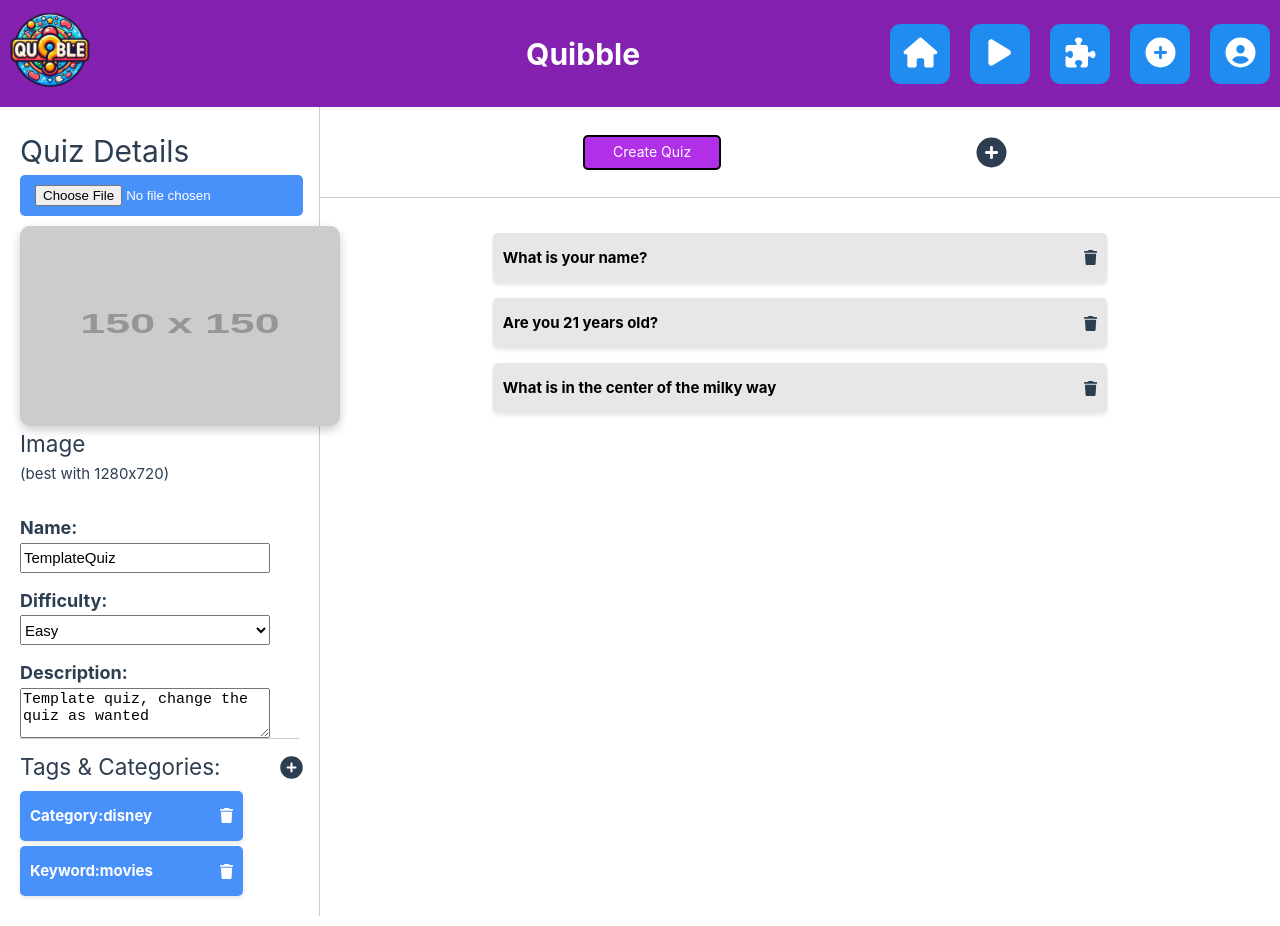
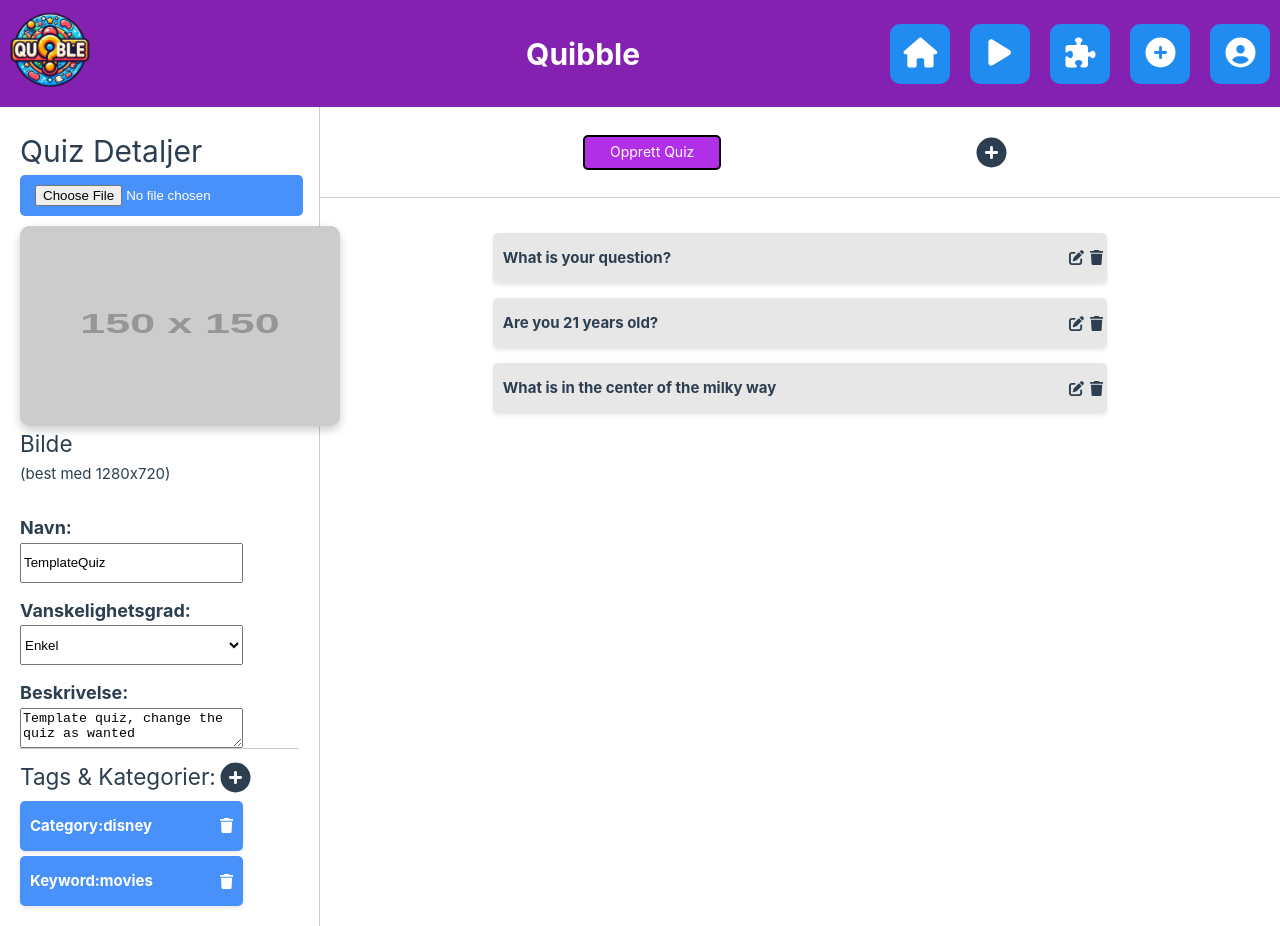
Before and after one commit to TrymNOHG/Quibble, a Vue app in the folder frontend/: page /create in a window 1280 px wide. Built offline with nearby package versions, Linux system fonts and the light colour scheme.

Commit message:
feat: CreateQuizView.vue finished

```diff
--- a/frontend/src/components/create_quiz/question-create-list.vue
+++ b/frontend/src/components/create_quiz/question-create-list.vue
@@ -13,10 +13,14 @@
     </div>
     <div class="question-item">
       <div class="question-info">
-        <router-link :to="$t('routes.EDIT_QUESTION')" class="router">
-          <span>{{ question.question }}</span>
-        </router-link>
+        <span>{{ question.question }}</span>
         <div class="actions">
+          <font-awesome-icon
+              class="icon_edit"
+              id="add"
+              icon="fa-solid fa-pen-to-square"
+              @click="editQuestion"
+          />
           <font-awesome-icon
               class="icon_trash"
               icon="fa-solid fa-trash"
@@ -31,8 +35,10 @@
 <script>
 import {ref, getCurrentInstance} from "vue";
 import {useQuizStore} from "@/stores/counter.js";
+import {FontAwesomeIcon} from "@fortawesome/vue-fontawesome";
 
 export default {
+  components: {FontAwesomeIcon},
   props: {
     question: {
       type: Object,
@@ -46,25 +52,27 @@ export default {
   },
 
   setup() {
-    const store = useQuizStore();
     const showPopupProp = ref(false);
     const { emit } = getCurrentInstance();
-    const isAuth = ref(store.isAuth)
-    const isEditor = ref(store.isEditor)
+
     const deleteQuestion = (question) => {
       emit("deleteQuestion", question.id);
       showPopupProp.value = false;
     };
+
+    const editQuestion = (question) => {
+      emit("editQuestion", question);
+    }
+
     const closePopup = () => {
       showPopupProp.value = false;
     };
 
     return {
       showPopupProp,
+      editQuestion,
       deleteQuestion,
       closePopup,
-      isEditor,
-      isAuth
     };
   }
 }
@@ -72,6 +80,15 @@ export default {
 </script>
 
 <style>
+#add {
+  margin-right: 20%;
+}
+
+#add:hover {
+  scale: 1.2;
+  color: rgba(113,218,17,0.96);
+}
+
 button{
   width: 15%;
   height: 35px;
@@ -121,15 +138,14 @@ button{
   width: 50%;
 }
 
-.router {
-  text-decoration: none;
-  color: black;
-}
-
 .icon_trash:hover {
   color: red;
   scale: 1.25;
   cursor: pointer;
+}
+
+.icon_trash {
+  margin-right: 20%;
 }
 
 .question-item {
@@ -171,4 +187,8 @@ span {
   scale: 1.25;
   color: #ff001e;
 }
+
+.bottom {
+
+}
 </style>
--- a/frontend/src/components/create_quiz/quiz_create_info.vue
+++ b/frontend/src/components/create_quiz/quiz_create_info.vue
@@ -1,36 +1,37 @@
 <template>
   <div class="quiz">
-    <h1 class="header_txt">Quiz Details</h1>
+    <h1 class="header_txt">{{ $t('quiz_details.header_txt') }}</h1>
     <div class="quiz-info">
       <div class="img">
         <input class="img_input" type="file" @change="handleImageUpload">
         <div class="image_container">
-          <img v-if="template_quiz.Image" :src="template_quiz.Image" alt="Quiz Image" class="uploaded-image">
+          <img v-if="template_quiz.Image" :src="template_quiz.Image" :alt="$t('quiz_details.image_label')" class="uploaded-image">
         </div>
         <div>
-          <h2>Image</h2> <h4>(best with 1280x720)</h4>
+          <h2>{{ $t('quiz_details.image_label') }}</h2>
+          <h4>{{ $t('quiz_details.image_best_resolution') }}</h4>
         </div>
       </div>
       <div class="quiz-details">
-        <label for="quizName" class="quiz-label">Name:</label>
+        <label for="quizName" class="quiz-label">{{ $t('quiz_details.name_label') }}</label>
         <input class="input-area" type="text" id="quizName" v-model="template_quiz.Name">
-        <label for="difficulty" class="quiz-label">Difficulty:</label>
+        <label for="difficulty" class="quiz-label">{{ $t('quiz_details.difficulty_label') }}</label>
         <select class="input-area" id="difficulty" v-model="template_quiz.Difficulty">
-          <option value="Easy">Easy</option>
-          <option value="Medium">Medium</option>
-          <option value="Hard">Hard</option>
+          <option value="Easy">{{ $t('dropdown_options.EASY') }}</option>
+          <option value="Medium">{{ $t('dropdown_options.MEDIUM') }}</option>
+          <option value="Hard">{{ $t('dropdown_options.HARD') }}</option>
         </select>
-        <label for="description" class="quiz-label">Description:</label>
+        <label for="description" class="quiz-label">{{ $t('quiz_details.description_label') }}</label>
         <textarea class="input-area" id="description" v-model="template_quiz.Description"></textarea>
       </div>
     </div>
     <div class="tags">
       <div class="header">
-        <h2>Tags & Categories:</h2>
+        <h2>{{ $t('quiz_details.tags_categories_header') }}</h2>
         <font-awesome-icon
             id="add"
             icon="fa-solid fa-circle-plus"
-            @click="showPopUP()"
+            @click="showPopup = true"
         />
       </div>
       <tag_list
@@ -41,19 +42,19 @@
       />
       <div class="popup" v-if="showPopup">
         <div class="popup-content">
-          <h3>Add tag or category</h3>
+          <h3>{{ $t('quiz_details.add_tag_category') }}</h3>
           <div class="input-group">
-            <span class="add-span">Tag</span>
+            <span class="add-span">{{ $t('quiz_details.tag_label') }}</span>
             <input type="text" v-model="newTag.tag_desc"/>
-            <span class="add-span">Type</span>
-            <select class="add-area" id="difficulty" v-model="newTag.type">
-              <option value="Category">Category</option>
-              <option value="Keyword">Keyword</option>
+            <span class="add-span">{{ $t('quiz_details.type_label') }}</span>
+            <select class="add-area" v-model="newTag.type">
+              <option value="Category">{{ $t('dropdown_options.CATEGORY') }}</option>
+              <option value="Keyword">{{ $t('dropdown_options.KEYWORD') }}</option>
             </select>
           </div>
           <div class="button-group">
-            <button @click="addTag">Add</button>
-            <button @click="closePopup">{{ $t('buttons.CANCEL') }}</button>
+            <button @click="addTag">{{ $t('quiz_details.add_button') }}</button>
+            <button @click="closePopup">{{ $t('quiz_details.cancel_button') }}</button>
           </div>
         </div>
       </div>
@@ -62,19 +63,18 @@
 </template>
 
 <script>
-import {ref} from "vue";
+import { ref } from "vue";
 import Tag_list from "@/components/create_quiz/tag_list.vue";
-import {useQuizCreateStore} from "@/stores/counter.js";
+import { useQuizCreateStore } from "@/stores/counter.js";
 
 export default {
-  components: {Tag_list},
+  components: { Tag_list },
 
   setup() {
     const showPopup = ref(false);
     const store = useQuizCreateStore();
-    const template_quiz =ref(store.templateQuiz);
+    const template_quiz = ref(store.templateQuiz);
     const template_tags = ref(store.template_tags);
-
 
     const newTag = ref({
       tag_desc: '',
@@ -94,6 +94,13 @@ export default {
 
     const addTag = () => {
       if (newTag.value.tag_desc.trim() !== '') {
+        for (const tag of template_tags.value.tags) {
+          if (tag.tag_desc === newTag.value.tag_desc) {
+            console.log("Tag already exists");
+            return;
+          }
+        }
+
         template_tags.value.tags.push({ ...newTag.value });
         newTag.value.tag_desc = '';
         newTag.value.type = 'Category';
@@ -114,10 +121,6 @@ export default {
       showPopup.value = false;
     };
 
-    const showPopUP = () => {
-      showPopup.value = true;
-    };
-
     return {
       template_quiz,
       template_tags,
@@ -125,7 +128,6 @@ export default {
       addTag,
       deleteTag,
       closePopup,
-      showPopUP,
       showPopup,
       newTag
     };
@@ -133,16 +135,10 @@ export default {
 }
 </script>
 
-
 <style scoped>
-
-.add-area {
-  margin-top: 2%;
-}
 .input-area {
-  height: 30px;
-  width: 250px;
-  font-size: 15px;
+  height: 40px;
+  width: 80%;
 }
 
 .quiz-label {
@@ -159,17 +155,11 @@ export default {
   border: none;
   border-radius: 5px;
   cursor: pointer;
-  transition: background-color 0.3s;
 }
 
-#description{
-  height: 50px;
-  width: 250px;
-}
-
-.image_container{
+.image_container {
   margin-top: 10px;
-  background-color: rgba(205,205,205,0.96);
+  background-color: rgba(205, 205, 205, 0.96);
   border-radius: 10px;
   height: 200px;
   width: 320px;
@@ -194,7 +184,6 @@ button {
   background-color: #b22fe8;
   border-radius: 5px;
   font-size: 14px;
-  transition: background-color 0.3s;
 }
 
 .popup {
@@ -249,14 +238,14 @@ button {
   align-items: center;
 }
 
-#add {
-  scale: 1.5;
+#add:hover {
+  scale: 2.2;
+  cursor: pointer;
+  color: #71da11;
 }
 
-#add:hover {
-  scale: 1.8;
-  cursor: pointer;
-  color: #71da11;
+#add {
+  scale: 2;
 }
 
 .quiz {
@@ -279,40 +268,10 @@ button {
   margin-top: 5%;
   display: flex;
   flex-direction: column;
-
-}
-
-.quiz-details h2 {
-  margin-top: 0;
-  margin-bottom: 10px;
-}
-
-.quiz-details p {
-  margin: 0 0 10px;
 }
 
 .tags {
   margin-top: 10px;
-}
-
-.input-group textarea {
-  width: 100%;
-  height: 100px;
-  padding: 8px;
-  border: 1px solid #ccc;
-  border-radius: 5px;
-  resize: vertical;
-  font-size: 14px;
-}
-
-.input-group input[type="file"] {
-  width: 100%;
-  padding: 8px;
-  border: 1px solid #ccc;
-  border-radius: 5px;
-  font-size: 14px;
-  background-color: #f9f9f9;
-  cursor: pointer;
 }
 
 .input-group select::-ms-expand {
@@ -324,5 +283,4 @@ button {
     width: 80%;
   }
 }
-
 </style>
--- a/frontend/src/components/create_quiz/quiz_create_question.vue
+++ b/frontend/src/components/create_quiz/quiz_create_question.vue
@@ -1,45 +1,50 @@
 <template>
-  <div class="modal-overlay" v-if="addNewQuestion">
+  <div class="modal-overlay" v-if="addNewQuestion || editQuestion">
     <div class="popup">
       <div class="popup-content">
-        <h2>New Question</h2>
+        <h2>{{ $t('new_question.title') }}</h2>
         <div class="popup_input">
-          <label for="question">Question Name:</label>
-          <input class="input" type="text" v-model="newQuestion.name" id="question">
+          <label for="question">{{ $t('new_question.question_label') }}:</label>
+          <input class="input" type="text" v-model="newQuestion.question" id="question">
         </div>
         <div class="popup_input">
-          <label for="question_type">Question Type:</label>
+          <label for="question_type">{{ $t('new_question.type_label') }}:</label>
           <select class="input" v-model="newQuestion.type" id="question_type">
-            <option class="input" value="truefalse">True or False</option>
-            <option class="input" value="multiplechoice">Multiple Choice</option>
+            <option class="input" value="truefalse">{{ $t('new_question.true_false_option') }}</option>
+            <option class="input" value="multiplechoice">{{ $t('new_question.multiple_choice_option') }}</option>
           </select>
         </div>
         <div class="truefalse" v-if="newQuestion.type==='truefalse'">
           <div class="popup_input">
-            <label for="answer">Answer:</label>
+            <label for="answer">{{ $t('new_question.answer_label') }}:</label>
             <select class="input-truefalse" v-model="newQuestion.answer" id="answer">
-              <option class="input" value="true">True</option>
-              <option class="input" value="false">False</option>
+              <option class="input" value="true">{{ $t('new_question.true_option') }}</option>
+              <option class="input" value="false">{{ $t('new_question.false_option') }}</option>
             </select>
           </div>
         </div>
         <div class="multiple" v-else-if="newQuestion.type==='multiplechoice'">
           <div v-for="(answer, index) in newQuestion.answers" :key="index" class="answer-option">
-            <label :for="'answer' + index">Answer {{ index + 1 }}</label>
+            <label :for="'answer' + index">{{ $t('new_question.answer_label') }} {{ index + 1 }}</label>
             <input type="text" v-model="newQuestion.answers[index]" :id="'answer' + index" class="input answer">
             <input type="checkbox" v-model="newQuestion.correctAnswers[index]">
           </div>
         </div>
         <div class="button-group">
-          <button class="popbtn" @click="createQuestion()">Create</button>
-          <button class="popbtn" @click="cancelCreate">Cancle</button>
+          <div v-if="addNewQuestion" class="popdiv">
+            <button class="createdit" @click="createQuestion()">{{ $t('new_question.create_button') }}</button>
+          </div>
+          <div v-else-if="editQuestion" class="popdiv">
+            <button class="createdit" @click="addEdit()">Edit</button>
+          </div>
+          <button class="popbtn" @click="cancelCreate">{{ $t('new_question.cancel_button') }}</button>
         </div>
       </div>
     </div>
   </div>
   <div class="comp">
     <div class="buttons">
-      <router-link class="btn" to="/myquiz" @click="createQuiz()">Create Quiz</router-link>
+      <router-link class="btn" to="/myquiz" @click="createQuiz()">{{ $t('new_question.create_quiz_button') }}</router-link>
       <font-awesome-icon
           id="add"
           icon="fa-solid fa-circle-plus"
@@ -55,59 +60,134 @@
             class="list"
             v-for="q in question_list"
             :question="q"
-            @deleteQuestion="deleteQuestion(q.id)"
+            @deleteQuestion="deleteQuestion(q)"
+            @editQuestion="showEdit(q)"
         />
       </div>
     </div>
   </div>
 </template>
 
+
 <script>
-import QuestionList from "@/components/BasicComponents/questionList.vue";
-import {ref} from "vue";
-import {useQuizCreateStore} from "@/stores/counter.js";
+import { ref } from 'vue';
+import { useQuizCreateStore } from '@/stores/counter.js';
 import QuestionCreateList from "@/components/create_quiz/question-create-list.vue";
 
-
 export default {
-  components: {QuestionCreateList, QuestionList},
+  components: { QuestionCreateList },
 
   setup() {
     const store = useQuizCreateStore();
     const addNewQuestion = ref(false);
-    let question_list = ref(store.templateQuiz.question_list);
+    const editQuestion = ref(false);
+    const question_list = ref(store.templateQuiz.question_list);
 
-    let newQuestion = ref({
-      name: '',
-      type: 'true_false',
-      answer: 'true',
-      answers: ['Option 1', 'Option 2', 'Option 3', 'Option 4'],
-      correctAnswers: [false, false, false, false]
+    const newQuestion = ref({
+      id: ref('null'),
+      question: ref(''),
+      answer: ref('true'),
+      answers: ref(['Option 1', 'Option 2', 'Option 3', 'Option 4']),
+      correctAnswers: ref([false, false, false, false]),
+      type: ref('truefalse')
     });
 
+    const createQuestion = () => {
+      question_list.value.push({
+        question: newQuestion.value.question,
+        answer: newQuestion.value.answer,
+        answers: newQuestion.value.answers.slice(),
+        correctAnswers: newQuestion.value.correctAnswers.slice(),
+        type: newQuestion.value.type
+      });
+      addNewQuestion.value = false;
+      editQuestion.value = false;
+    };
+
     const cancelCreate = () => {
-      newQuestion.value.name = '';
-      newQuestion.value.type = 'true_false';
+      newQuestion.value.question = '';
+      newQuestion.value.type = 'truefalse';
       newQuestion.value.answer = 'true';
       newQuestion.value.answers = ['Option 1', 'Option 2', 'Option 3', 'Option 4'];
       newQuestion.value.correctAnswers = [false, false, false, false];
       addNewQuestion.value = false;
+      editQuestion.value = false;
     };
+
+    const showEdit = (question) => {
+      newQuestion.value.id = question.id;
+      newQuestion.value.question = question.question;
+      newQuestion.value.type = question.type;
+      newQuestion.value.answer = question.answer;
+      newQuestion.value.answers = question.answers.slice();
+      newQuestion.value.correctAnswers = (question.type === "truefalse") ? null : question.correctAnswers.slice();
+      editQuestion.value = true;
+    };
+
+    const deleteQuestion = (question) => {
+      const index = question_list.value.indexOf(question);
+      if (index !== -1) {
+        question_list.value.splice(index, 1);
+      }
+    };
+
+    const addEdit = () => {
+      for (let i = 0; i < question_list.value.length; i++) {
+        if (question_list.value[i].id === newQuestion.value.id){
+          question_list.value[i].question = newQuestion.value.question;
+          question_list.value[i].answer = newQuestion.value.answer;
+          question_list.value[i].answers = newQuestion.value.answers.slice();
+          question_list.value[i].correctAnswers = newQuestion.value.correctAnswers
+          !== null ? newQuestion.value.correctAnswers.slice() : null;
+          question_list.value[i].type = newQuestion.value.type;
+          break;
+        }
+      }
+      newQuestion.value.question = '';
+      newQuestion.value.type = 'truefalse';
+      newQuestion.value.answer = 'true';
+      newQuestion.value.answers = ['Option 1', 'Option 2', 'Option 3', 'Option 4'];
+      newQuestion.value.correctAnswers = [false, false, false, false];
+      addNewQuestion.value = false;
+      editQuestion.value = false;
+    }
+
+    const createQuiz = () => {
+      store.createQuiz(question_list);
+    }
 
     return {
       question_list,
+      createQuestion,
+      addEdit,
+      editQuestion,
+      deleteQuestion,
       cancelCreate,
       addNewQuestion,
       newQuestion,
-    }
+      showEdit,
+      createQuiz
+    };
   }
-}
-
+};
 
 </script>
 
 
 <style scoped>
+
+.popup-content{
+  width: 350px
+}
+
+.popdiv {
+  width: 35%;
+}
+
+.createdit{
+  width: 100%
+}
+
 .popbtn {
   width: 35%;
 }
@@ -148,8 +228,8 @@ export default {
 
 .answer-option {
   display: flex;
-  align-items: baseline;
-  flex-wrap: wrap;
+  align-items: center;
+  margin: 0 0 5% 0;
 }
 
 .answer-option input[type="checkbox"] {
@@ -170,8 +250,14 @@ export default {
   border: 2px solid black;
 }
 
+.btn:hover {
+  scale: 1.05;
+  cursor: pointer;
+  background-color: #7e1f9c;
+}
+
 .encap_List{
-  margin-bottom: 20px;
+  margin-bottom: 25px;
   display: flex;
   flex-direction: column;
   justify-content: center;
--- a/frontend/src/components/quiz_quiestions_list_comp.vue
+++ b/frontend/src/components/quiz_quiestions_list_comp.vue
@@ -78,6 +78,12 @@ export default {
   border: 2px solid black;
 }
 
+.btn:hover {
+  scale: 1.05;
+  cursor: pointer;
+  background-color: #7e1f9c;
+}
+
 .question_text{
   font-size: 25px;
   font-weight: bold;
--- a/frontend/src/lang/english.json
+++ b/frontend/src/lang/english.json
@@ -49,11 +49,42 @@
     "DIFFICULTY": "Difficulty",
     "EASY": "Easy",
     "MEDIUM": "Medium",
-    "HARD": "Hard"
+    "HARD": "Hard",
+    "CATEGORY":  "Category",
+    "KEYWORD": "Keyword"
   },
   "delete_modal": {
     "TITLE": "Do you want to delete this?",
     "YES": "Yes",
     "NO": "No"
+  },
+
+  "quiz_details": {
+    "header_txt": "Quiz Details",
+    "image_label": "Image",
+    "image_best_resolution": "(best with 1280x720)",
+    "name_label": "Name:",
+    "difficulty_label": "Difficulty:",
+    "description_label": "Description:",
+    "tags_categories_header": "Tags & Categories:",
+    "add_tag_category": "Add tag or category",
+    "tag_label": "Tag",
+    "type_label": "Type",
+    "add_button": "Add",
+    "cancel_button": "Cancel"
+  },
+
+  "new_question": {
+    "title": "New Question",
+    "question_label": "Question Name",
+    "type_label": "Question Type",
+    "true_false_option": "True or False",
+    "multiple_choice_option": "Multiple Choice",
+    "answer_label": "Answer",
+    "true_option": "True",
+    "false_option": "False",
+    "create_button": "Create",
+    "cancel_button": "Cancel",
+    "create_quiz_button": "Create Quiz"
   }
 }
--- a/frontend/src/lang/norwegian.json
+++ b/frontend/src/lang/norwegian.json
@@ -48,11 +48,41 @@
     "DIFFICULTY": "Vanskelighetsgrad",
     "EASY": "Enkel",
     "MEDIUM": "Medium",
-    "HARD": "Vanskelig"
+    "HARD": "Vanskelig",
+    "CATEGORY":  "Kategori",
+    "KEYWORD": "Nøkkelord"
   },
   "delete_modal": {
     "TITLE": "Vil du slette dette?",
     "YES": "Ja",
     "NO": "Nei"
+  },
+  "quiz_details": {
+    "header_txt": "Quiz Detaljer",
+    "image_label": "Bilde",
+    "image_best_resolution": "(best med 1280x720)",
+    "name_label": "Navn:",
+    "difficulty_label": "Vanskelighetsgrad:",
+    "description_label": "Beskrivelse:",
+    "tags_categories_header": "Tags & Kategorier:",
+    "add_tag_category": "Legg til tagg eller kategori",
+    "tag_label": "Tagg",
+    "type_label": "Type",
+    "add_button": "Legg til",
+    "cancel_button": "Avbryt"
+  },
+
+  "new_question": {
+    "title": "Nytt Spørsmål",
+    "question_label": "Spørsmålsnavn",
+    "type_label": "Spørsmålstype",
+    "true_false_option": "Sant eller Usant",
+    "multiple_choice_option": "Flervalg",
+    "answer_label": "Svar",
+    "true_option": "Sant",
+    "false_option": "Usant",
+    "create_button": "Opprett",
+    "cancel_button": "Avbryt",
+    "create_quiz_button": "Opprett Quiz"
   }
 }
--- a/frontend/src/stores/counter.js
+++ b/frontend/src/stores/counter.js
@@ -123,7 +123,6 @@ export const useQuizStore = defineStore('storeQuiz', {
           break;
         }
       }
-      console.log("KL")
     },
 
     async setCurrentQuizById(quiz) {
@@ -194,25 +193,27 @@ export const useQuizCreateStore = defineStore('storeQuizCreate', {
         Image: "https://via.placeholder.com/150",
         question_list: [
           {
-            id: null,
-            question: "What is your name?",
+            id: 1,
+            question: "What is your question?",
             answer: "John",
             answers: ["pencil", "book", "John", "quiz"],
-            type: "MultipleChoice"
+            correctAnswers: [false, true, false, false],
+            type: "multiplechoice"
           },
           {
-            id: null,
+            id: 2,
             question: "Are you 21 years old?",
-            answer: "Yes",
-            answers: ["Yes", "No"],
-            type: "TrueFalse"
+            answer: "true",
+            answers: ["true", "false"],
+            type: "truefalse"
           },
           {
-            id: null,
+            id: 3,
             question: "What is in the center of the milky way",
             answer: "Black Hole",
             answers: ["Sun", "Earth", "Venus", "Black Hole"],
-            type: "MultipleChoice"
+            correctAnswers: [false, true, false, false],
+            type: "multiplechoice"
           },
         ],
       },
@@ -245,7 +246,6 @@ export const useQuizCreateStore = defineStore('storeQuizCreate', {
           break;
         }
       }
-      console.log("KL")
     },
 
 
@@ -259,6 +259,9 @@ export const useQuizCreateStore = defineStore('storeQuizCreate', {
       return this.allAuthors;
     },
 
+    async createQuiz(questions) {
+      this.templateQuiz.question_list = questions.value;
+      console.log(this.templateQuiz)
+    },
   },
-
 })
--- a/frontend/src/views/LoginView.vue
+++ b/frontend/src/views/LoginView.vue
@@ -12,7 +12,7 @@
 import login_comp from "@/components/login_comp.vue";
 
 export default {
-  name: "LoginView",
+  question: "LoginView",
   components: {login_comp}
 }
 </script>
--- a/frontend/src/views/RegisterView.vue
+++ b/frontend/src/views/RegisterView.vue
@@ -7,7 +7,7 @@
 <script>
 import Register_comp from "@/components/register_comp.vue";
 export default {
-  name: "Register",
+  question: "Register",
   components: {
     Register_comp
   }
```
Also changed, not shown: frontend/src/views/CreateQuizView.vue (+9 -2 lines).
